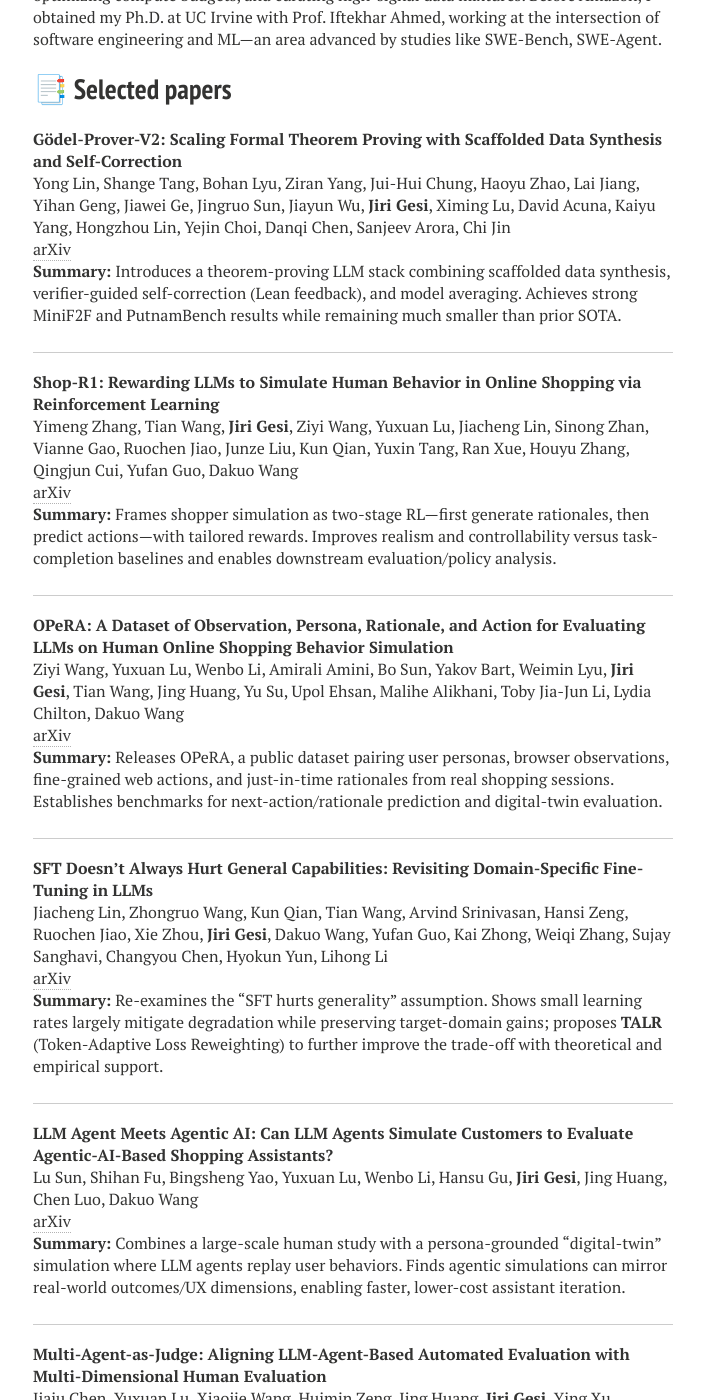
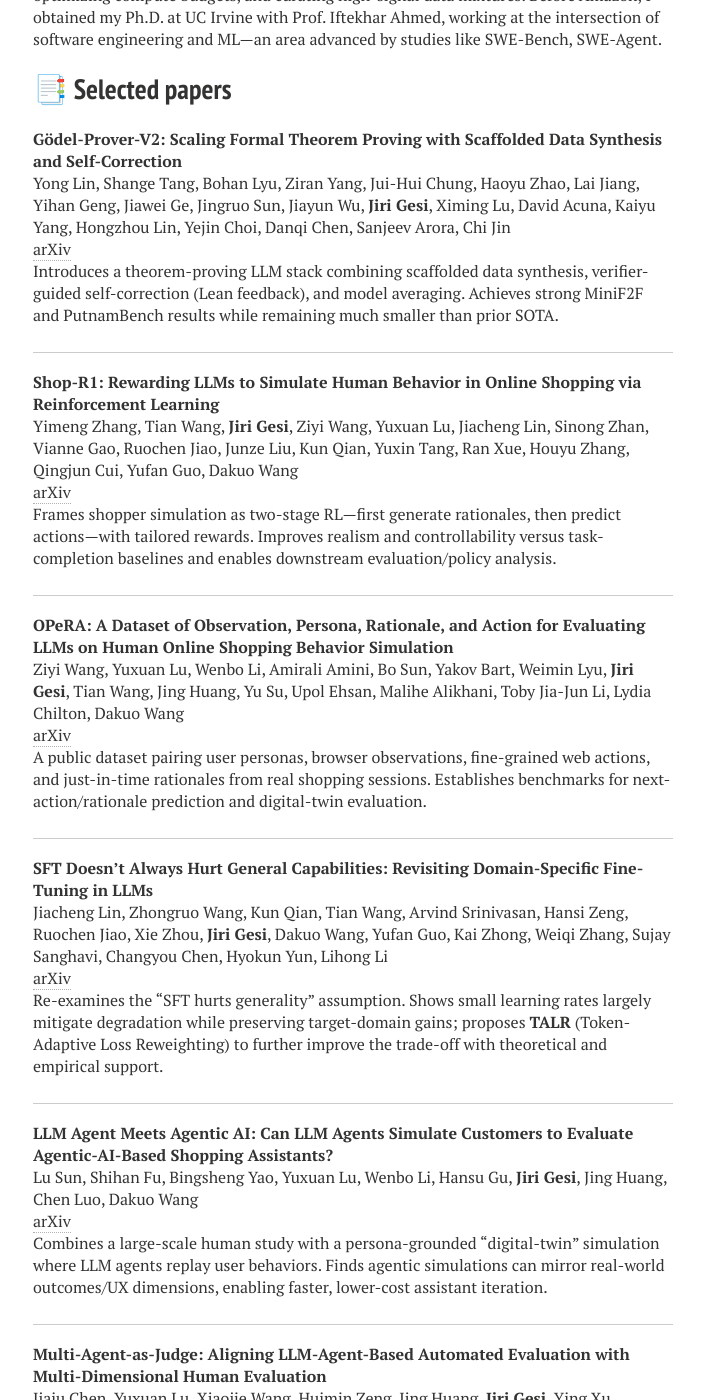
Before and after one commit to Jirigesi/Jirigesi.github.io, a Jekyll site: the page built from index.md, in a window 1280 px wide and 1400 px high, scrolled down 824 px. Shown: the whole window, without its empty margins (287-988 px from the left). Built offline with Jekyll 4.4.1, drawn with Linux system fonts in a browser that asks for light colours; nearby versions of some CDN libraries; comment, search, counter and statistics services are not loaded; some of the changed text lies outside the part shown.

Commit message:
Update index.md

```diff
--- a/index.md
+++ b/index.md
@@ -23,56 +23,56 @@ Beyond LLM post-training, we have successfully pre-trained a set of high-quality
 **Gödel-Prover-V2: Scaling Formal Theorem Proving with Scaffolded Data Synthesis and Self-Correction**
 Yong Lin, Shange Tang, Bohan Lyu, Ziran Yang, Jui-Hui Chung, Haoyu Zhao, Lai Jiang, Yihan Geng, Jiawei Ge, Jingruo Sun, Jiayun Wu, **Jiri Gesi**, Ximing Lu, David Acuna, Kaiyu Yang, Hongzhou Lin, Yejin Choi, Danqi Chen, Sanjeev Arora, Chi Jin
 [arXiv](https://arxiv.org/abs/2508.03613)
-**Summary:** Introduces a theorem-proving LLM stack combining scaffolded data synthesis, verifier-guided self-correction (Lean feedback), and model averaging. Achieves strong MiniF2F and PutnamBench results while remaining much smaller than prior SOTA.
+ Introduces a theorem-proving LLM stack combining scaffolded data synthesis, verifier-guided self-correction (Lean feedback), and model averaging. Achieves strong MiniF2F and PutnamBench results while remaining much smaller than prior SOTA.
 
 ---
 
 **Shop-R1: Rewarding LLMs to Simulate Human Behavior in Online Shopping via Reinforcement Learning**
 Yimeng Zhang, Tian Wang, **Jiri Gesi**, Ziyi Wang, Yuxuan Lu, Jiacheng Lin, Sinong Zhan, Vianne Gao, Ruochen Jiao, Junze Liu, Kun Qian, Yuxin Tang, Ran Xue, Houyu Zhang, Qingjun Cui, Yufan Guo, Dakuo Wang
 [arXiv](https://arxiv.org/abs/2507.17842)
-**Summary:** Frames shopper simulation as two-stage RL—first generate rationales, then predict actions—with tailored rewards. Improves realism and controllability versus task-completion baselines and enables downstream evaluation/policy analysis.
+ Frames shopper simulation as two-stage RL—first generate rationales, then predict actions—with tailored rewards. Improves realism and controllability versus task-completion baselines and enables downstream evaluation/policy analysis.
 
 ---
 
 **OPeRA: A Dataset of Observation, Persona, Rationale, and Action for Evaluating LLMs on Human Online Shopping Behavior Simulation**
 Ziyi Wang, Yuxuan Lu, Wenbo Li, Amirali Amini, Bo Sun, Yakov Bart, Weimin Lyu, **Jiri Gesi**, Tian Wang, Jing Huang, Yu Su, Upol Ehsan, Malihe Alikhani, Toby Jia-Jun Li, Lydia Chilton, Dakuo Wang
 [arXiv](https://arxiv.org/abs/2506.05606)
-**Summary:** Releases OPeRA, a public dataset pairing user personas, browser observations, fine-grained web actions, and just-in-time rationales from real shopping sessions. Establishes benchmarks for next-action/rationale prediction and digital-twin evaluation.
+ A public dataset pairing user personas, browser observations, fine-grained web actions, and just-in-time rationales from real shopping sessions. Establishes benchmarks for next-action/rationale prediction and digital-twin evaluation.
 
 ---
 
 **SFT Doesn’t Always Hurt General Capabilities: Revisiting Domain-Specific Fine-Tuning in LLMs**
 Jiacheng Lin, Zhongruo Wang, Kun Qian, Tian Wang, Arvind Srinivasan, Hansi Zeng, Ruochen Jiao, Xie Zhou, **Jiri Gesi**, Dakuo Wang, Yufan Guo, Kai Zhong, Weiqi Zhang, Sujay Sanghavi, Changyou Chen, Hyokun Yun, Lihong Li
 [arXiv](https://arxiv.org/abs/2509.20758)
-**Summary:** Re-examines the “SFT hurts generality” assumption. Shows small learning rates largely mitigate degradation while preserving target-domain gains; proposes **TALR** (Token-Adaptive Loss Reweighting) to further improve the trade-off with theoretical and empirical support.
+ Re-examines the “SFT hurts generality” assumption. Shows small learning rates largely mitigate degradation while preserving target-domain gains; proposes **TALR** (Token-Adaptive Loss Reweighting) to further improve the trade-off with theoretical and empirical support.
 
 ---
 
 **LLM Agent Meets Agentic AI: Can LLM Agents Simulate Customers to Evaluate Agentic-AI-Based Shopping Assistants?**
 Lu Sun, Shihan Fu, Bingsheng Yao, Yuxuan Lu, Wenbo Li, Hansu Gu, **Jiri Gesi**, Jing Huang, Chen Luo, Dakuo Wang
 [arXiv](https://arxiv.org/abs/2509.21501)
-**Summary:** Combines a large-scale human study with a persona-grounded “digital-twin” simulation where LLM agents replay user behaviors. Finds agentic simulations can mirror real-world outcomes/UX dimensions, enabling faster, lower-cost assistant iteration.
+ Combines a large-scale human study with a persona-grounded “digital-twin” simulation where LLM agents replay user behaviors. Finds agentic simulations can mirror real-world outcomes/UX dimensions, enabling faster, lower-cost assistant iteration.
 
 ---
 
 **Multi-Agent-as-Judge: Aligning LLM-Agent-Based Automated Evaluation with Multi-Dimensional Human Evaluation**
 Jiaju Chen, Yuxuan Lu, Xiaojie Wang, Huimin Zeng, Jing Huang, **Jiri Gesi**, Ying Xu, Bingsheng Yao, Dakuo Wang
 [arXiv](https://arxiv.org/abs/2507.21028)
-**Summary:** Builds MAJ-Eval—multi-persona evaluator agents that debate and aggregate judgments. Produces evaluations that align more closely with expert ratings than common automatic metrics across domains like education and medicine.
+ Builds MAJ-Eval—multi-persona evaluator agents that debate and aggregate judgments. Produces evaluations that align more closely with expert ratings than common automatic metrics across domains like education and medicine.
 
 ---
 
 **UXAgent: A System for Simulating Usability Testing of Web Design with LLM Agents**
 Yuxuan Lu, Bingsheng Yao, Hansu Gu, Jing Huang, Jessie Wang, Yang Li, **Jiri Gesi**, Qi He, Toby Jia-Jun Li, Dakuo Wang
 [arXiv](https://arxiv.org/abs/2504.09407)
-**Summary:** A practical framework to simulate UX studies before recruiting participants. Generates personas and browsing agents, logs quantitative traces/interviews, and provides replays to help teams iterate rapidly on study design.
+ A practical framework to simulate UX studies before recruiting participants. Generates personas and browsing agents, logs quantitative traces/interviews, and provides replays to help teams iterate rapidly on study design.
 
 ---
 
 **Beyond Self-Learned Attention: Mitigating Attention Bias in Transformer-Based Models Using Attention Guidance**
 **Jiri Gesi**, Iftekhar Ahmed
 [arXiv](https://arxiv.org/abs/2402.16790)
-**Summary:** Introduces **SyntaGuid**, which guides attention toward syntax/AST signals to counter bias toward special tokens. Improves multiple software-engineering LLM tasks without extra data, correcting a notable share of prior errors.
+ Introduces **SyntaGuid**, which guides attention toward syntax/AST signals to counter bias toward special tokens. Improves multiple software-engineering LLM tasks without extra data, correcting a notable share of prior errors.
 
 
 ---
```
